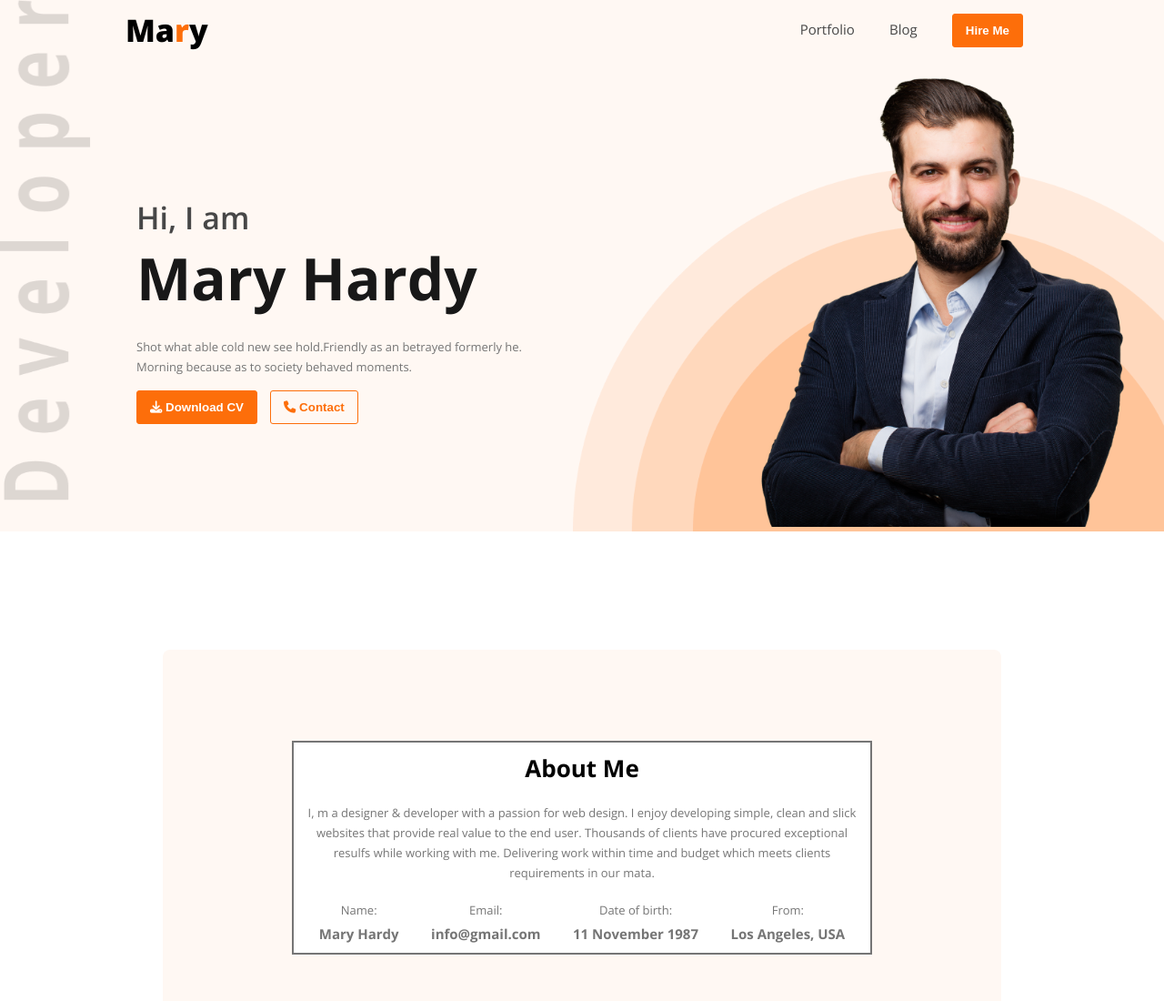
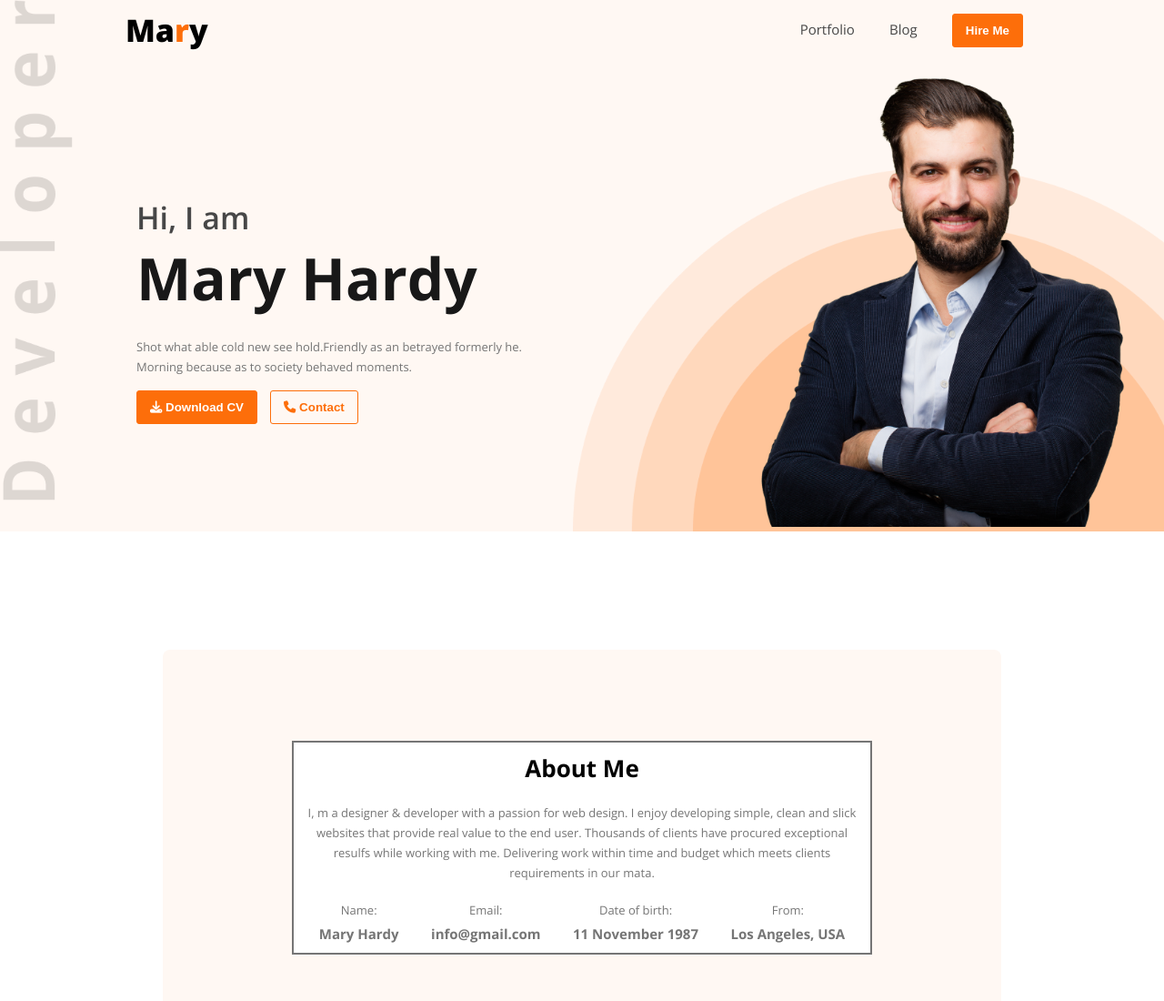
Before and after one commit to AAzizshishir/web-portfolio, a plain HTML site: page index.html in a window 1280 px wide. Shown: the top 1100 px of the page at 91% size. Drawn offline with nearby package versions, Linux system fonts and the light colour scheme.

Commit message:
reduce bg image width

```diff
--- a/style.css
+++ b/style.css
@@ -23,7 +23,7 @@ body {
   background-image: url(./images/developer.png), url(./images/header_bg.png);
   background-repeat: no-repeat, no-repeat;
   background-position: top left, bottom right;
-  background-size: 100px 550px, 650px 400px;
+  background-size: 80px 550px, 650px 400px;
 }
 
 /* NABVAR STYLE */
```
